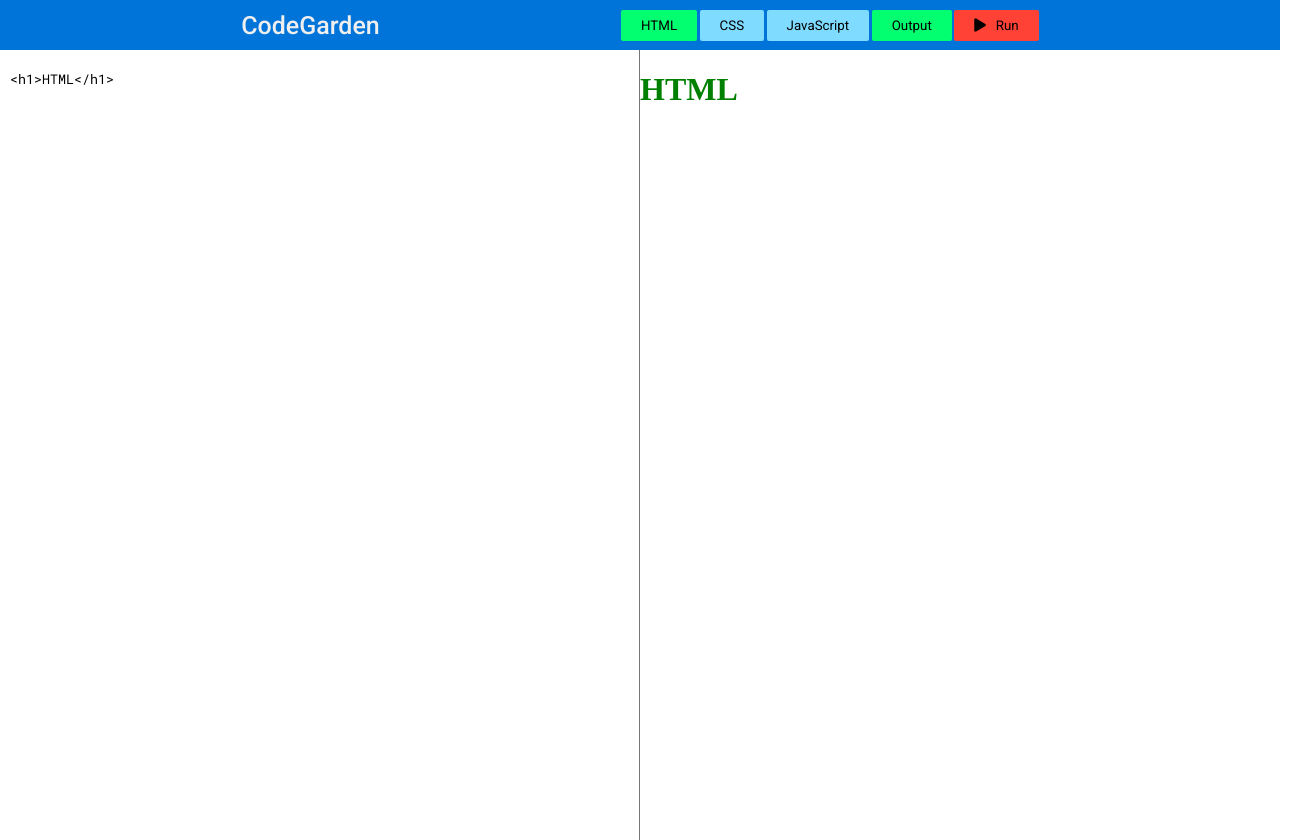
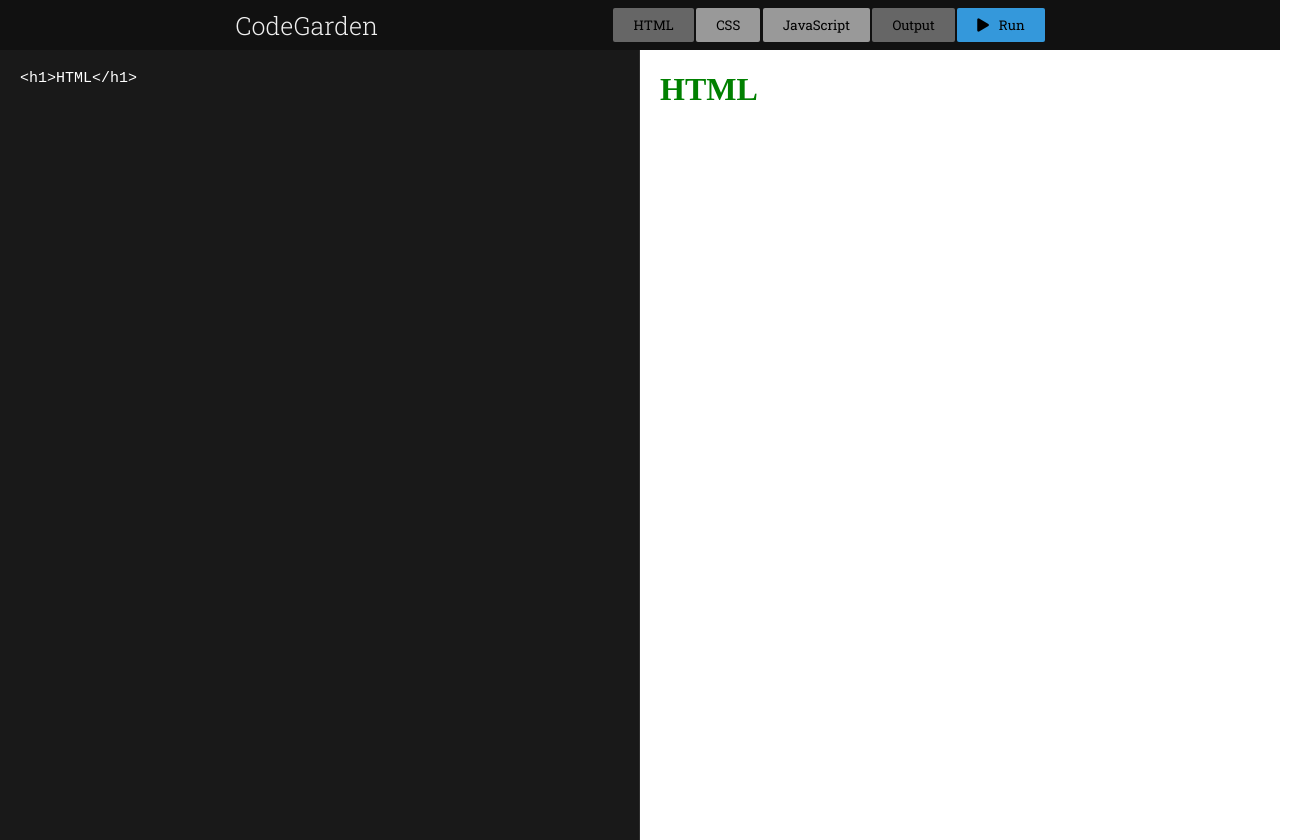
Before and after one commit to HarsimranBarki/Code-Garden, a website: page index.html in a window 1280 px wide. Shown: the whole page, 1310 px wide, since content can reach past the window. Drawn offline with nearby package versions, Linux system fonts and the light colour scheme.

Commit message:
Various Bug Fixes

```diff
--- a/index.html
+++ b/index.html
@@ -8,7 +8,7 @@
     <meta name="viewport" content="width=device-width, initial-scale=1">
     <link rel="stylesheet" href="https://use.fontawesome.com/releases/v5.6.1/css/all.css" integrity="sha384-gfdkjb5BdAXd+lj+gudLWI+BXq4IuLW5IT+brZEZsLFm++aCMlF1V92rMkPaX4PP"
         crossorigin="anonymous">
-    <link href="https://fonts.googleapis.com/css?family=Roboto+Mono:400,500|Roboto:400,500,700" rel="stylesheet">
+    <link href="https://fonts.googleapis.com/css?family=Roboto+Slab:300,400,700|Roboto:400,500,700" rel="stylesheet">
     <link rel="stylesheet" type="text/css" media="screen" href="css/style.css" />
 
 </head>
@@ -27,12 +27,16 @@
     </header>
 
     <main class="main">
-        <textarea name="html" class="main__textarea" id="main-html"> <h1>HTML</h1></textarea>
+        <textarea name="html" class="main__textarea" id="main-html" spellcheck="false"><h1>HTML</h1></textarea>
         <textarea name="html" class="main__textarea main__textarea-hidden" id="main-css" spellcheck="false">h1{color:green;}
         </textarea>
         <textarea name="html" class="main__textarea main__textarea-hidden" id="main-js" spellcheck="false">console.log('hello');</textarea>
         <iframe class="main__iframe" id="main-output"></iframe>
     </main>
+
+    <!-- <navbar class="navbar">
+        <p>Created By Harsimran Singh Barki</p>
+    </navbar> -->
 
     <!-- Scripts -->
     <script src="https://code.jquery.com/jquery-3.3.1.min.js"></script>
--- a/js/app.js
+++ b/js/app.js
@@ -9,6 +9,8 @@ $('.header__group-buttons').click(function () {
     var panels = $(this).attr('id');
     $('#main-' + panels).toggle();
 });
+
+$('.header__group-buttons--play').toggleClass('.header__group-buttons--play-active')
 
 
 $('.main__textarea').height($(window).height() - $('.header').height());
@@ -27,4 +29,4 @@ $('.main__textarea').on('change keyup paste', function () {
 
 document.getElementById('runjs').addEventListener('click', function () {
     document.getElementById('main-output').contentWindow.eval($('#main-js').val());
-});
+})
--- a/sass/style.scss
+++ b/sass/style.scss
@@ -6,13 +6,13 @@
 html {
     box-sizing: border-box;
     font-size: 62.5%;
-    font-family: 'Roboto', sans-serif;
+    font-family: 'Roboto Slab', serif;
 }
 
 body{
     box-sizing: inherit;
     font-family: inherit;
-    overflow: hidden;
+    overflow-x: hidden;
 }
 
 input,button,::before,::after{
@@ -20,7 +20,7 @@ input,button,::before,::after{
 }
 
 .header{
-    background-color: #0074D9;
+    background-color: #111111;
     height: 5rem;
     color: #efefef;
     display:flex;
@@ -29,7 +29,7 @@ input,button,::before,::after{
 
     &__logo{
         font-size: 2.5rem;
-        font-weight: 500;
+        font-weight: 300;
         cursor: pointer;
     }
 
@@ -37,35 +37,37 @@ input,button,::before,::after{
 
         &-buttons{
             border: none;
-            background-color: #7FDBFF;
+            background-color: #999;
             padding: .8rem 2rem;
             border-radius: 2px;
             cursor: pointer;
             font-weight: 400;
 
+            &:focus{
+                outline-color: #999;
+            }
+
             &:hover{
-                background-color: #39CCCC;
+                background-color: #777;
             }
 
             &--active {
-                background-color: #01FF70;
+                background-color: #666;
             }
 
             &--play{
-                background-color: #FF4136;
+                background-color: #3498db;
 
                 &:hover{
-                background-color: #85144b;
+                background-color: #2980b9;
                 }
             }
-
-
-
         }
     }
 }
 
 .main{
+
     display: grid;
     grid-template-columns:repeat( auto-fit, minmax(250px, 1fr) );
     &__textarea{
@@ -74,7 +76,15 @@ input,button,::before,::after{
         border-top: none;
         border-bottom: none;
         border-left: none;
-        padding: 2rem .2rem;
+        border-right-color: #2e2e2e;
+        padding: 2rem 2rem;
+        background-color: #191919;
+        font-size: 1.5rem;
+        color: #fff;
+
+        &:focus{
+            outline: none;
+        }
 
         &-hidden{
             display: none;
@@ -84,5 +94,13 @@ input,button,::before,::after{
     &__iframe{
         height: 92.5vh;
         border:none;
+        padding: 0 2rem;
     }
 }
+
+navbar{
+    background: #111111;
+    height: 3rem;
+    width: 100%;
+    padding: 2rem 5rem;
+}
```
Also changed, not shown: css/style.css, 1 other file.
